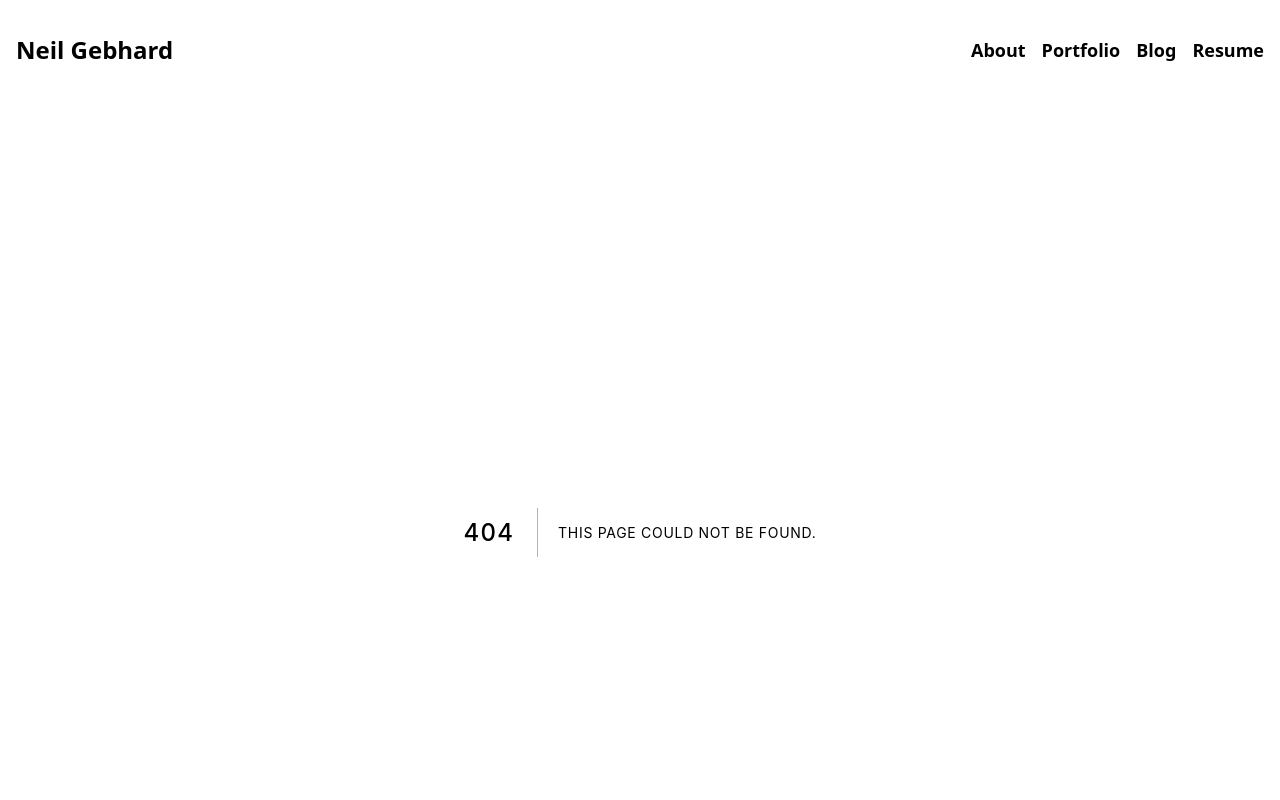
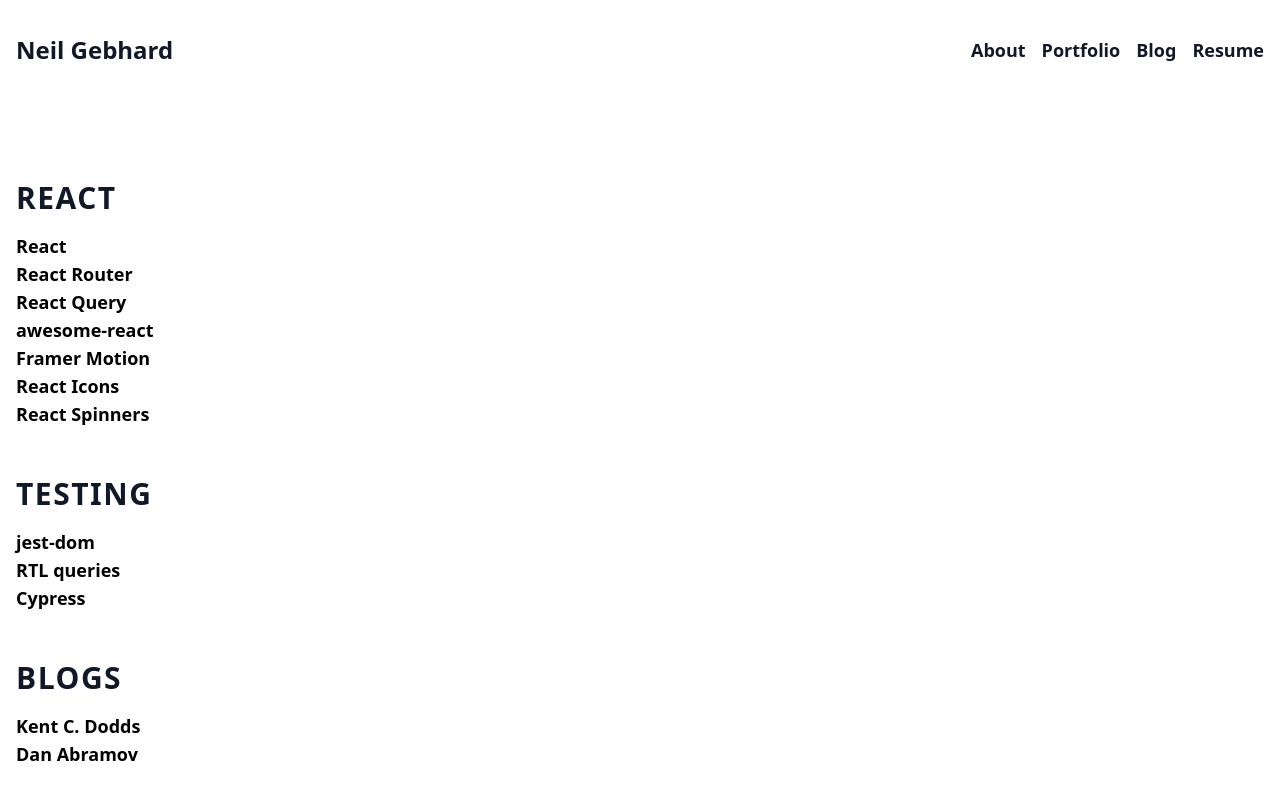
Before and after one commit to neilgebhard/neilgebhard.com, a Next.js app: page /resources in a window 1280 px wide. Before the commit this address had no page. Shown: the top 800 px of the page. Built offline with nearby package versions, Linux system fonts and the light colour scheme.

Commit message:
:sparkles: Add a develop resources page

```diff
--- a/pages/index.tsx
+++ b/pages/index.tsx
@@ -8,7 +8,7 @@
         <title>Home | Neil Gebhard</title>
         <meta
           name="description"
-          content="The personal website of Neil Gebhard"
+          content="The personal website of Neil Gebhard featuring a portfolio and blog."
         ></meta>
       </Head>
       <section className="my-32">
--- /dev/null
+++ b/pages/resources.tsx
@@ -0,0 +1,116 @@
+const react = [
+  {
+    label: "React",
+    href: "https://reactjs.org/",
+  },
+  {
+    label: "React Router",
+    href: "https://reactrouter.com/",
+  },
+  {
+    label: "React Query",
+    href: "https://react-query.tanstack.com/reference/useQuery",
+  },
+  {
+    label: "awesome-react",
+    href: "https://github.com/enaqx/awesome-react",
+  },
+  {
+    label: "Framer Motion",
+    href: "https://www.framer.com/motion/",
+  },
+  {
+    label: "React Icons",
+    href: "https://react-icons.github.io/react-icons/",
+  },
+  {
+    label: "React Spinners",
+    href: "https://www.davidhu.io/react-spinners/",
+  },
+];
+
+const testing = [
+  {
+    label: "jest-dom",
+    href: "https://github.com/testing-library/jest-dom",
+  },
+  {
+    label: "RTL queries",
+    href: "https://testing-library.com/docs/queries/about/",
+  },
+  {
+    label: "Cypress",
+    href: "https://www.cypress.io/",
+  },
+];
+
+const blogs = [
+  { label: "Kent C. Dodds", href: "https://kentcdodds.com/blog" },
+  { label: "Dan Abramov", href: "https://overreacted.io/" },
+];
+
+const learning = [
+  {
+    label: "MDN",
+    href: "https://developer.mozilla.org/en-US/docs/Web/JavaScript",
+  },
+  { label: "JavaScript Info", href: "javascript.info" },
+];
+
+const design = [
+  {
+    label: "Section Divider",
+    href: "https://www.shapedivider.app/",
+  },
+  {
+    label: "CSS Separator Generator",
+    href: "https://wweb.dev/resources/css-separator-generator/",
+  },
+  { label: "Radix", href: "https://www.radix-ui.com/" },
+  {
+    label: "Contrast Checker",
+    href: "https://coolors.co/contrast-checker/112a46-acc8e5",
+  },
+  {
+    label: "Open color",
+    href: "https://yeun.github.io/open-color/",
+  },
+  {
+    label: "Flat UI Colors",
+    href: "https://flatuicolors.com/",
+  },
+];
+
+const renderLinks = (links) => {
+  return (
+    <ul className="list-none p-0">
+      {links.map(({ label, href }) => (
+        <li>
+          <a
+            className="text-black"
+            href={href}
+            target="_blank"
+            rel="noreferrer noopener"
+          >
+            {label}
+          </a>
+        </li>
+      ))}
+    </ul>
+  );
+};
+
+export default function Resources() {
+  return (
+    <>
+      <h2>React</h2>
+      {renderLinks(react)}
+      <h2>Testing</h2>
+      {renderLinks(testing)}
+      <h2>Blogs</h2>
+      {renderLinks(blogs)}
+      <h2>Learning</h2>
+      {renderLinks(learning)}
+    </>
+  );
+}
```
